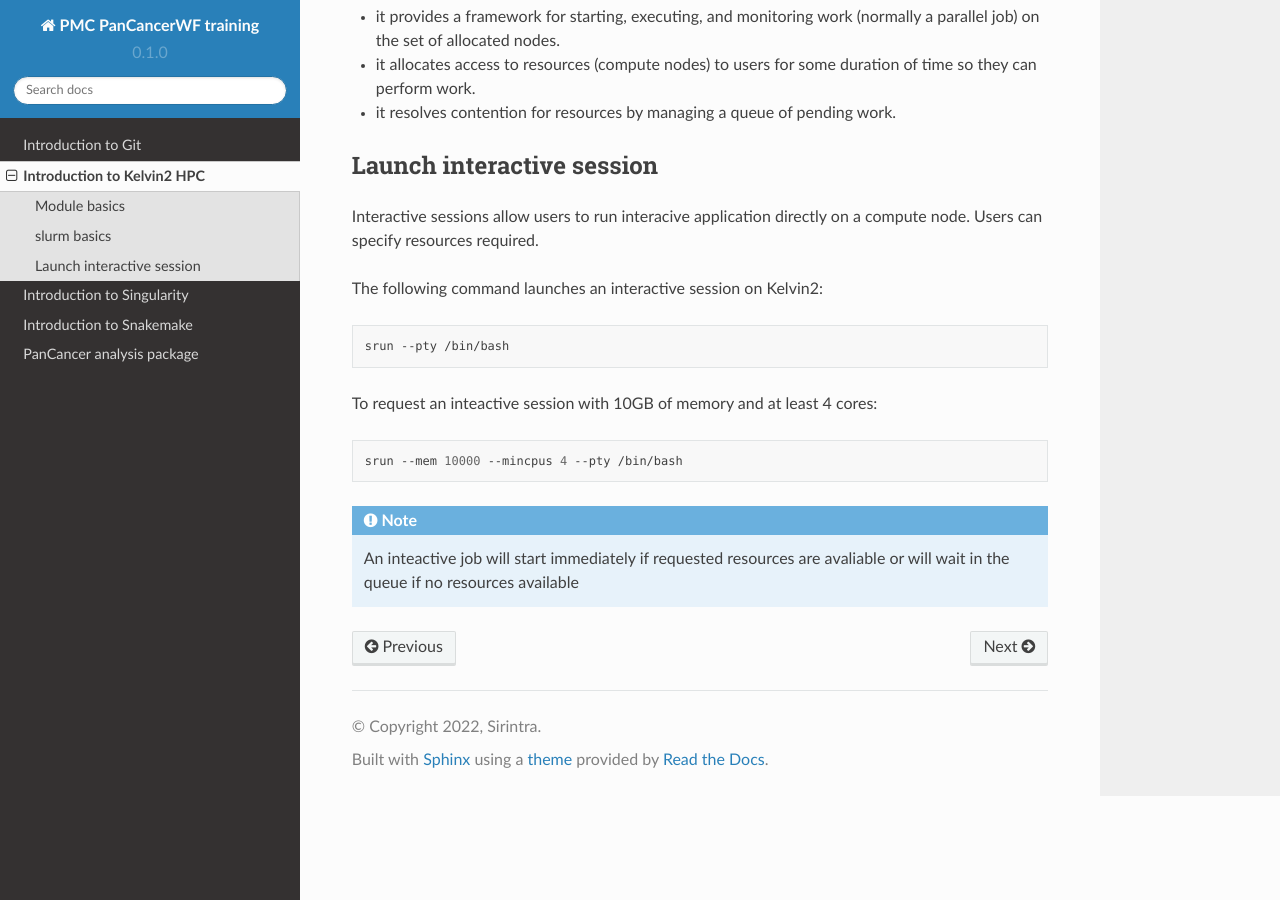
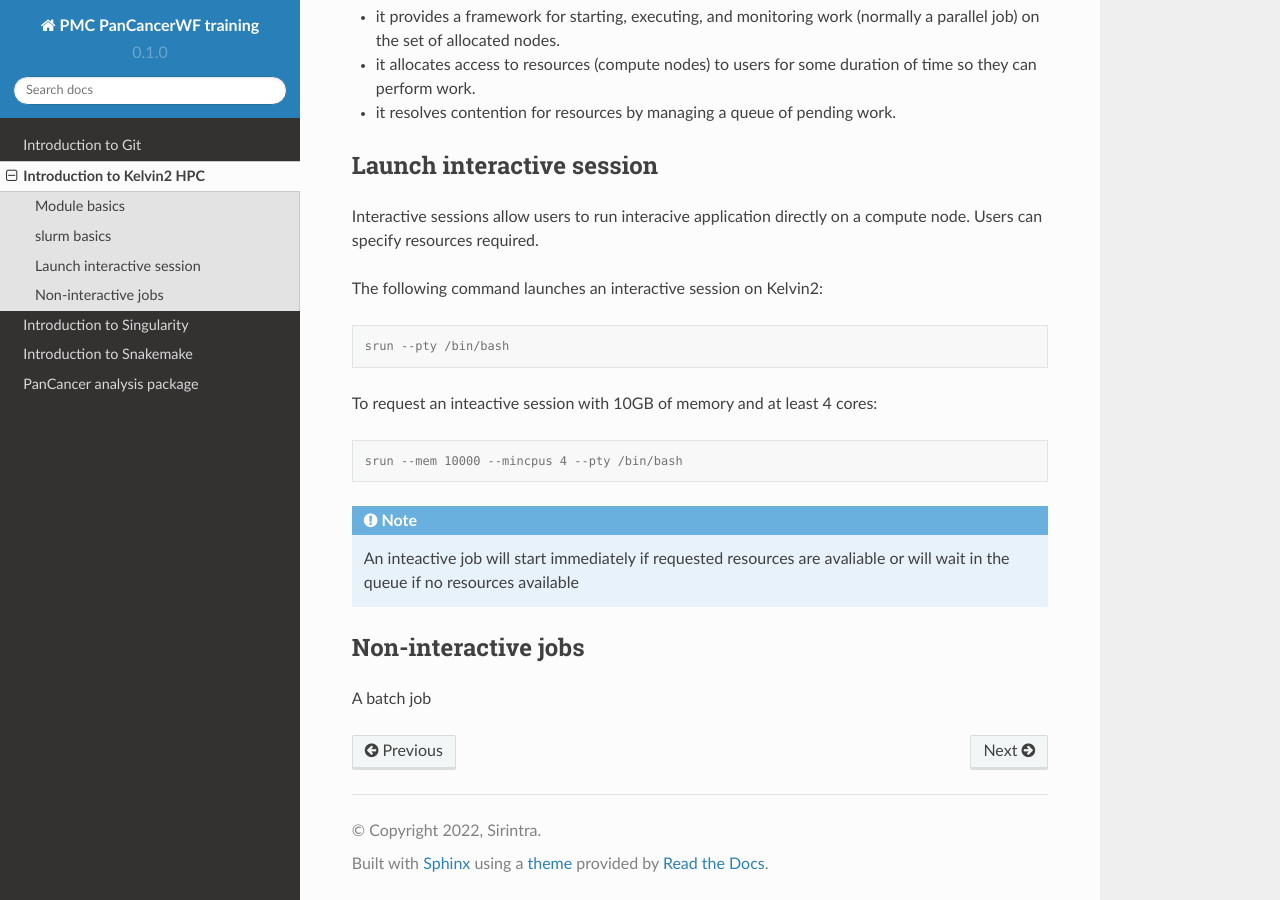
Before and after one commit to sirintra/PMC-PC-training, a Sphinx documentation site: the page built from docs/source/kelvin.rst, in a window 1280 px wide and 900 px high, scrolled down 871 px. Built offline with Sphinx 7.4.7 and the Read the Docs theme 2.0.0, drawn with Linux system fonts in a browser that asks for light colours.

Commit message:
Update kelvin.rst

```diff
--- a/docs/source/kelvin.rst
+++ b/docs/source/kelvin.rst
@@ -38,7 +38,7 @@ Interactive sessions allow users to run interacive application directly on a com
 
 The following command launches an interactive session on Kelvin2:
 
-.. code-block:: bash
+.. code-block:: console
 
    srun --pty /bin/bash
 
@@ -46,10 +46,14 @@ The following command launches an interactive session on Kelvin2:
 To request an inteactive session with 10GB of memory and at least 4 cores:
 
 
-.. code-block:: bash
+.. code-block:: console
 
    srun --mem 10000 --mincpus 4 --pty /bin/bash
 
 
 .. note::
    An inteactive job will start immediately if requested resources are avaliable or will wait in the queue if no resources available
+
+Non-interactive jobs
+--------------------
+A batch job
```
